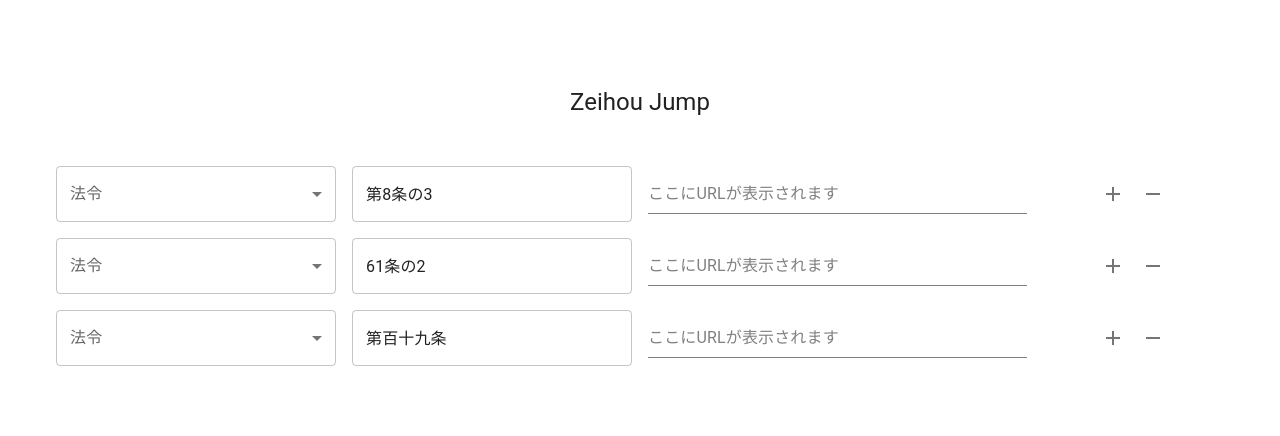
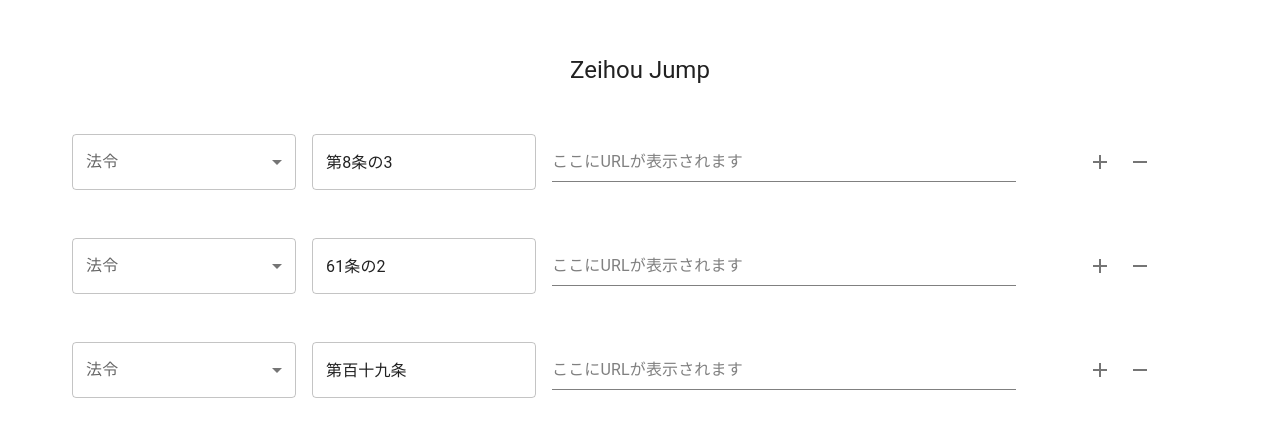
Before and after one commit to okayu-f/zeihoujump, a React (Vite) app: page / in a window 1280 px wide. Shown: the part 166-602 px from the top of the page. Built offline with nearby package versions, Linux system fonts and the light colour scheme.

Commit message:
行の追加削除ボタンを常に行の右に表示されるようにレイアウト変更

```diff
--- a/src/App.tsx
+++ b/src/App.tsx
@@ -74,6 +74,7 @@ const Row: React.FC<RowProps> = ({ id, defaultValue, onAddRow, onRemoveRow, canR
 
   return (
     <Grid container item spacing={2} alignItems="center" minWidth={{ md:"100vw", lg:"1200px" }}>
+      <Grid container item xs={10} alignItems="center" spacing={2}>
         <Grid item xs={12} md={3}>
           <FormControl fullWidth>
             <InputLabel id="law-select-label">法令</InputLabel>
@@ -100,7 +101,7 @@ const Row: React.FC<RowProps> = ({ id, defaultValue, onAddRow, onRemoveRow, canR
         <Grid item xs={12} md={3}>
           <TextField value={articleNum} onChange={handleValueChange} fullWidth />
         </Grid>
-      <Grid item xs={12} md={4}>
+        <Grid item xs={12} md={6}>
           <Box sx={{ display: "flex", alignItems: "center", borderBottom: "1px solid grey", height: "100%", minHeight: 40 }}>
             <Link
               href={linkHref}
@@ -113,7 +114,8 @@ const Row: React.FC<RowProps> = ({ id, defaultValue, onAddRow, onRemoveRow, canR
             </Link>
           </Box>
         </Grid>
-      <Grid item xs={12} md={2} sx={{ display: "flex", justifyContent: "center" }}>
+      </Grid>
+      <Grid item xs={2} sx={{ display: "flex", justifyContent: "center" }}>
         <IconButton onClick={onAddRow}>
           <Add />
         </IconButton>
@@ -163,7 +165,7 @@ const App: React.FC = () => {
       <Typography variant="h5" component="h1" sx={{ mb: 4 }}>
         Zeihou Jump
       </Typography>
-      <Grid container direction="column" spacing={2} sx={{ p: 2 }}>
+      <Grid container direction="column" spacing={6} sx={{ p: 2 }}>
         {rows.map((row, index) => (
           <Row
             key={row.id}
```
Lines whose indentation alone changed are shown as unchanged.
